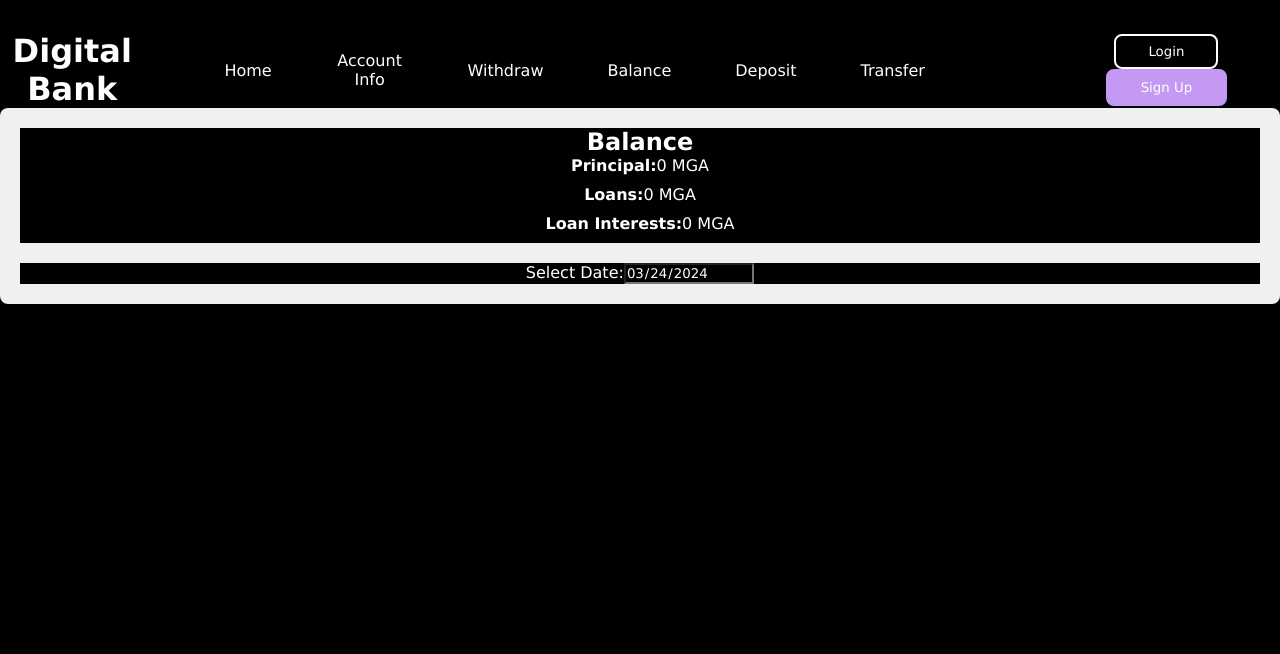
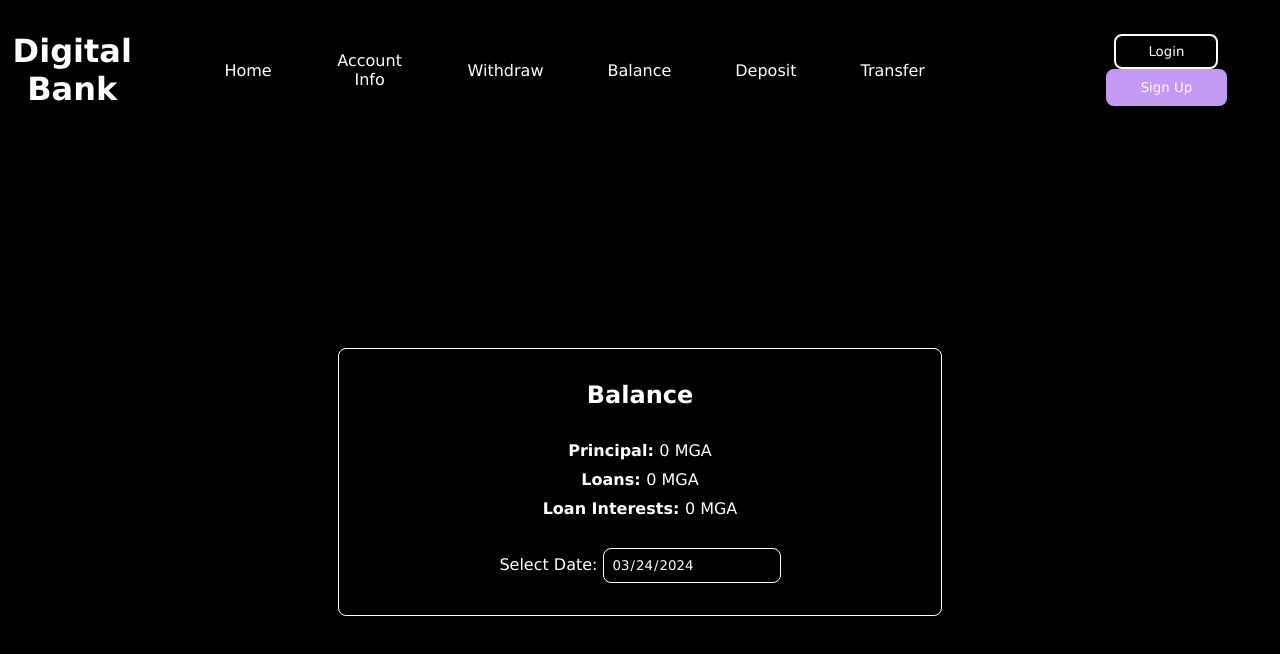
Before and after one commit to PROG4-DigitalBank/UI, a React (Create React App) app: page /balance in a window 1280 px wide. Shown: the top 654 px of the page. Built offline with nearby package versions, Linux system fonts and the light colour scheme.

Commit message:
feat: Balance inquiry global design

```diff
--- a/src/components/features/BalanceInquiry.jsx
+++ b/src/components/features/BalanceInquiry.jsx
@@ -62,24 +62,25 @@ const BalanceInquiry = () => {
         <h2>Balance</h2>
         <div className="balance-details">
           <div className="balance-item">
-            <span className="balance-label">Principal:</span>
+            <span className="balance-label">Principal: </span>
             <span className="balance-value">{balances.principal} MGA</span>
           </div>
           <div className="balance-item">
-            <span className="balance-label">Loans:</span>
+            <span className="balance-label">Loans: </span>
             <span className="balance-value">{balances.loans} MGA</span>
           </div>
           <div className="balance-item">
-            <span className="balance-label">Loan Interests:</span>
+            <span className="balance-label">Loan Interests: </span>
             <span className="balance-value">{balances.loanInterests} MGA</span>
           </div>
         </div>
         <div className="date-selector">
-          <label>Select Date:</label>
+          <label>Select Date: </label>
           <input
             type="date"
             value={selectedDate.toISOString().split('T')[0]} // Format de date attendu par l'input type date
             onChange={(e) => setSelectedDate(new Date(e.target.value))}
+            className='date-input'
           />
         </div>
       </div>
--- a/src/components/features/styles/balance.css
+++ b/src/components/features/styles/balance.css
@@ -1,9 +1,14 @@
 .balance-container {
-  background-color: #f0f0f0;
-  padding: 20px;
+  margin: 15rem auto;
   border-radius: 8px;
   box-shadow: 0 0 10px rgba(0, 0, 0, 0.1);
-  margin-bottom: 20px;
+  border: white solid 1px;
+  width: max-content;
+  padding: 2rem 10rem;
+}
+
+.balance-container h2{
+  margin-bottom: 2rem;
 }
 
 .balance-details {
@@ -23,4 +28,11 @@
   margin-top: 20px;
 }
 
+.date-input{
+  border: white solid 1px;
+  padding: 0.5rem;
+  width: 10rem;
+  border-radius: 8px;
+}
+
 /* Ajoutez ici d'autres styles selon vos préférences */
```
